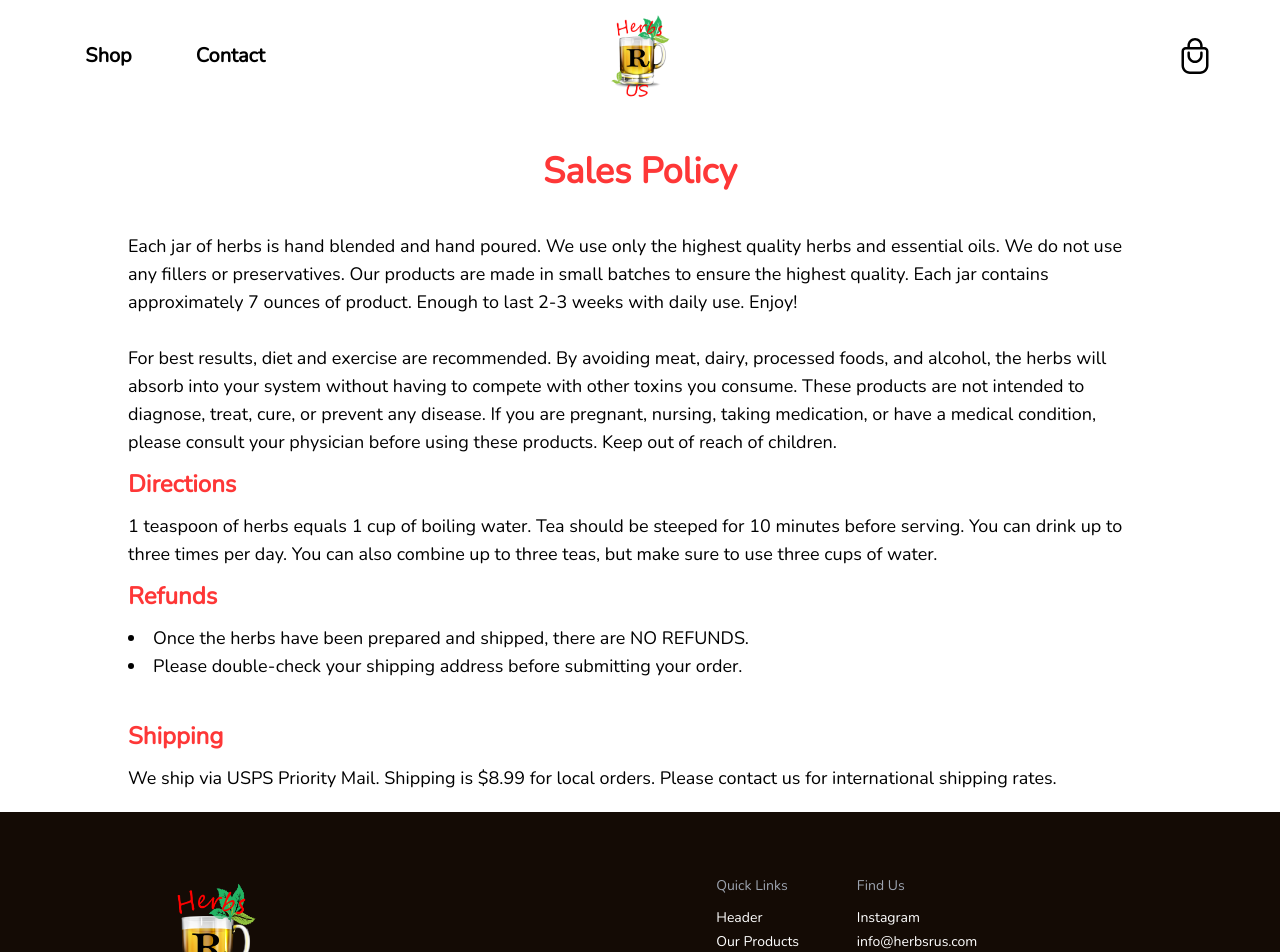
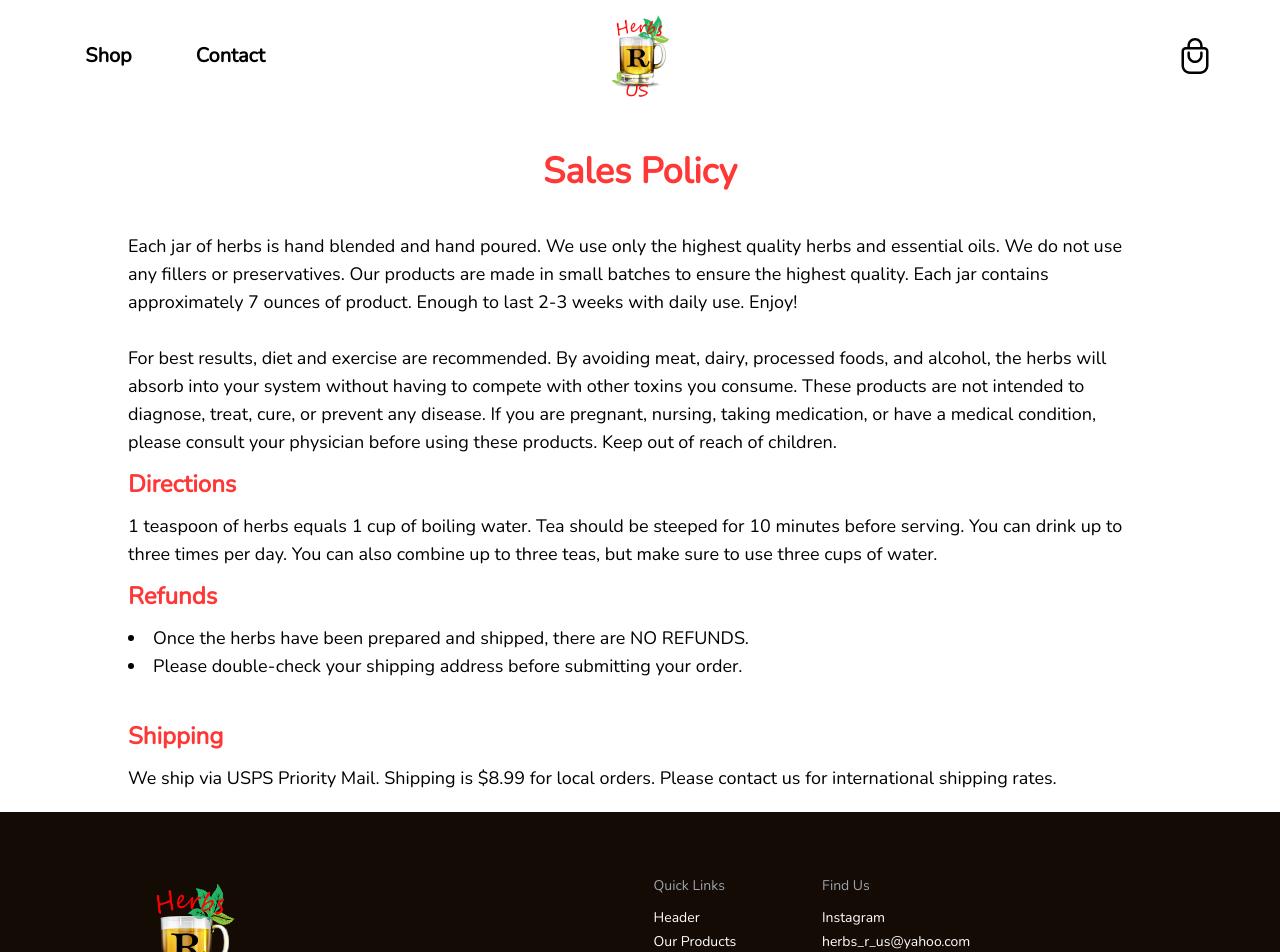
Before and after one commit to genialtechie/herbs-r-us, a Next.js app: page /policy in a window 1280 px wide. Shown: the top 952 px of the page. Built offline with nearby package versions, Linux system fonts and the light colour scheme.

Commit message:
updated email

```diff
--- a/components/Footer.jsx
+++ b/components/Footer.jsx
@@ -84,7 +84,7 @@ const Footer = forwardRef((props, ref) => {
                 className="transition-all cursor-pointer duration-300 hover:text-theme"
                 href="mailto:herbs_r_us@yahoo.com"
               >
-                info@herbsrus.com
+                herbs_r_us@yahoo.com
               </a>
             </li>
           </ul>
```
